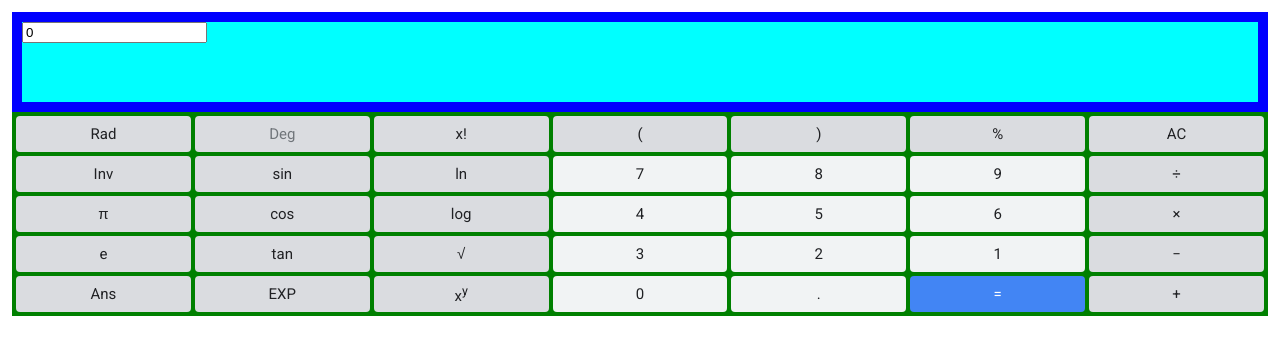
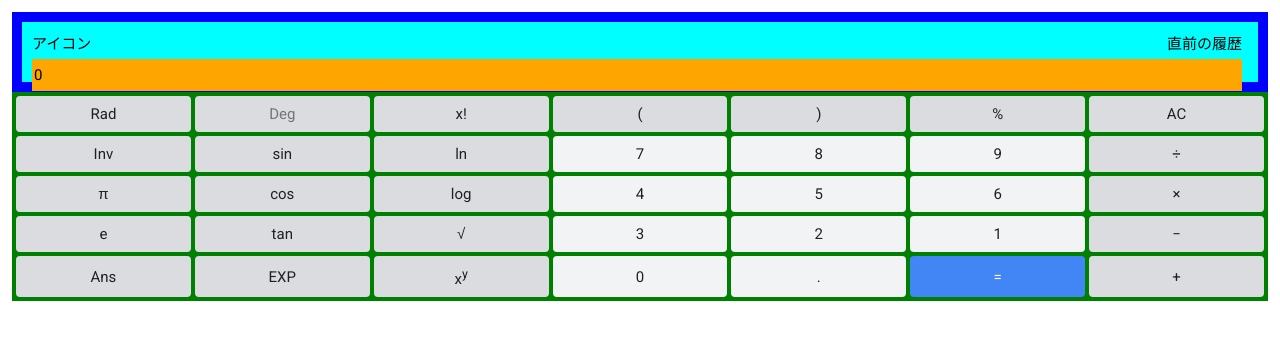
Before and after one commit to yjMiyoshi/calculator_app, a plain HTML site: page index.html in a window 1280 px wide. Drawn offline with Linux system fonts and the light colour scheme.

Commit message:
css 調整

```diff
--- a/css/styles.css
+++ b/css/styles.css
@@ -3,6 +3,23 @@
 * {
   /* padding と border を幅と高さに含める */
   box-sizing: border-box;
+}
+
+input {
+  width: 100%;
+  height: 100%;
+  -webkit-appearance: none;
+  -moz-appearance: none;
+  appearance: none;
+  background: transparent;
+  border: none;
+  border-radius: 0;
+  font: inherit;
+  outline: none;
+}
+
+td {
+  padding: 0;
 }
 
 html {
@@ -24,22 +41,6 @@ h1 {
   padding: 0;
 }
 
-input[type="button"] {
-  width: 100%;
-  height: 100%;
-  margin: 0;
-  padding: 0;
-  background: none;
-  border: none;
-  border-radius: 0;
-  outline: none;
-  /* 利用環境によるcss差なくす */
-  -webkit-appearance: none;
-  -moz-appearance: none;
-  appearance: none;
-  cursor: pointer;
-}
-
 .main {
   height: 100%;
   max-height: 100%;
@@ -47,15 +48,26 @@ input[type="button"] {
 }
 
 .panel {
+  padding: 10px 16px 0 10px;
   /* border: 1px, solid, rgb(218, 220, 224); */
   border: 10px, solid, blue;
   background-color: aqua;
-  height: 100px;
+  height: 80px;
 }
 
-.calc-buttons {
-  background-color: blueviolet;
+.history {
+  display: flex;
+  justify-content: space-between;
 }
+
+.preview {
+  height: 32px;
+  margin-top: 6px;
+  background-color: orange;
+  display: flex;
+}
+
+
 
 table {
   /* セル間の隙間を指定 */
@@ -68,13 +80,12 @@ table {
 
 td > div {
   cursor: pointer;
+  line-height: 36px;
 }
 
 .button {
   background-color: pink;
   height: 36px;
-  /* margin: 4px; */
-  /* width: 100%; */
   text-align: center;
   border-radius: 4px;
 }
--- a/index.html
+++ b/index.html
@@ -17,10 +17,11 @@
 
     <div class="panel">
       <div class="history">
-
+        <div>アイコン</div>
+        <div>直前の履歴</div>
       </div>
       <div class="preview">
-        <input id="preview" type="text" value="0" class="hogehoge">
+        <input readonly id="preview" type="text" value="0" class="hogehoge">
       </div>
     </div>
 
@@ -28,7 +29,6 @@
       <div class="test">
         <table>
           <tr>
-            <!-- onClick時の名前 input_number -->
             <td class="button bg-color-1 tx-color-1 sc-calc"><div>Rad</div></td>
             <td class="button bg-color-1 tx-color-3 sc-calc"><div>Deg</div></td>
             <td class="button bg-color-1 tx-color-1 sc-calc"><div>x!</div></td>
```
Also changed, not shown: index.js (+6 -1 lines).
